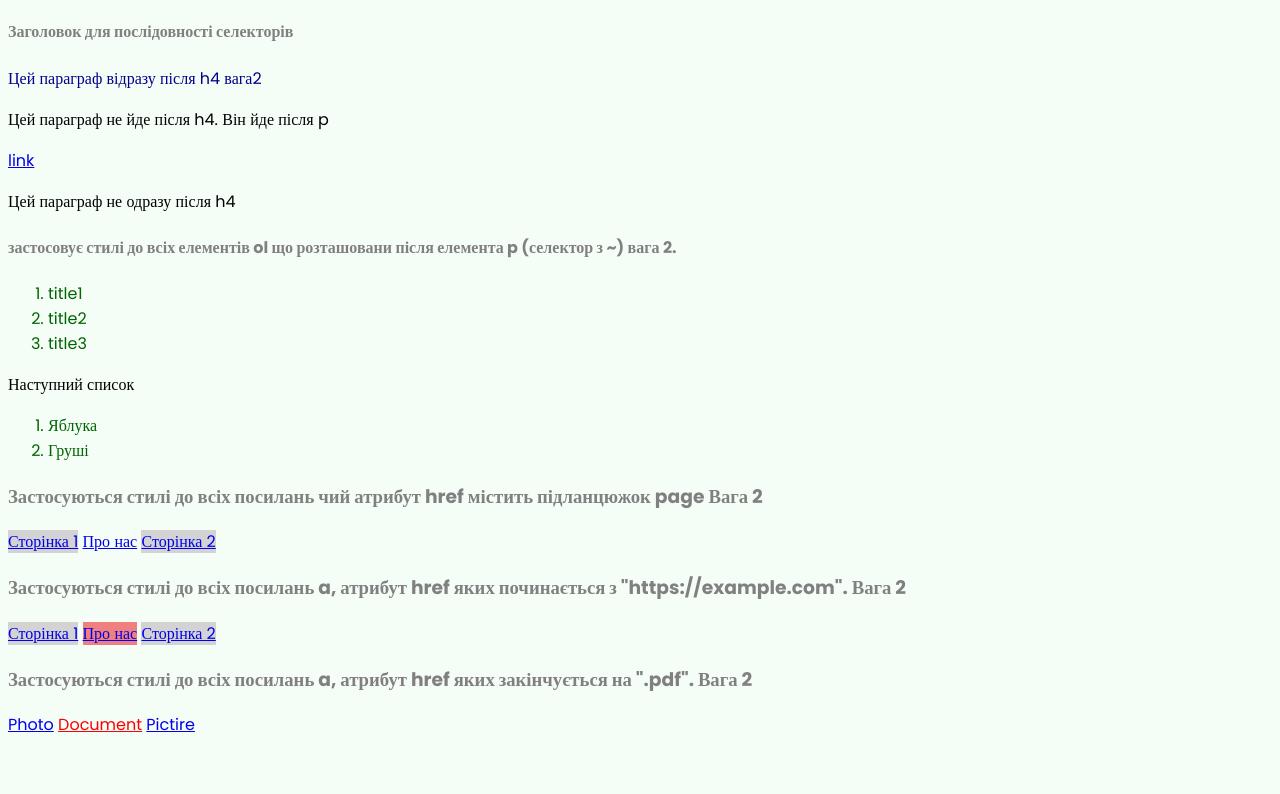
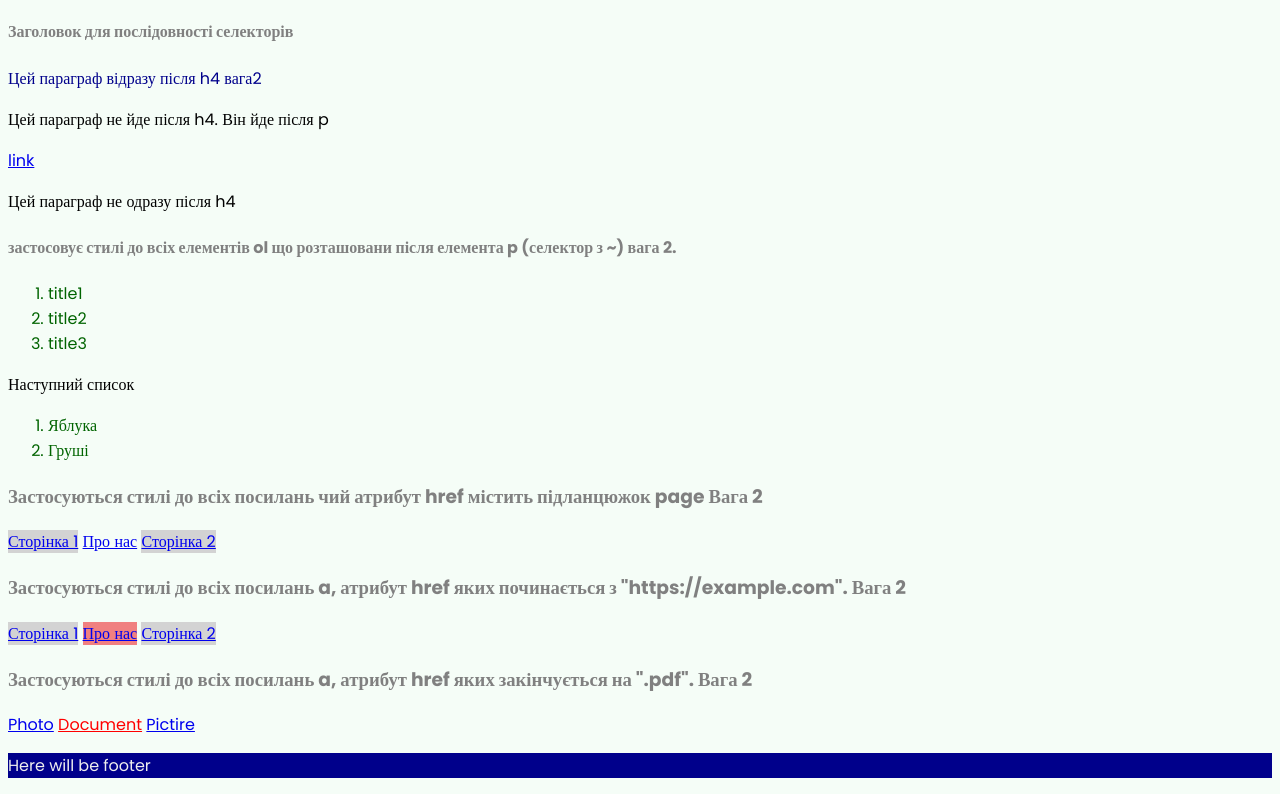
Before and after one commit to Ashamalo/MyHW-5, a plain HTML site: page index.html in a window 1280 px wide. Shown: the part 1027-1821 px from the top of the page. Before the commit the page ends 1772 px from the top, so only its background shows below. Drawn offline with Linux system fonts and the light colour scheme.

Commit message:
Created footer section

```diff
--- a/css/index.css
+++ b/css/index.css
@@ -82,3 +82,11 @@ a[href^="https://examlpe.ua"] {
 a[href$=".pdf"] {
     color: red;
 }
+
+.footer-container {
+    background-color: darkblue;
+}
+
+footer p {
+    color: #eee;
+}
--- a/index.html
+++ b/index.html
@@ -120,6 +120,9 @@
         <a href="document.pdf">Document</a>
         <a href="image.png">Pictire</a>
     </section>
+    <footer class="footer-container">
+        <p class="footer-text">Here will be footer</p>
+    </footer>
 </body>
 
 </html>
```
